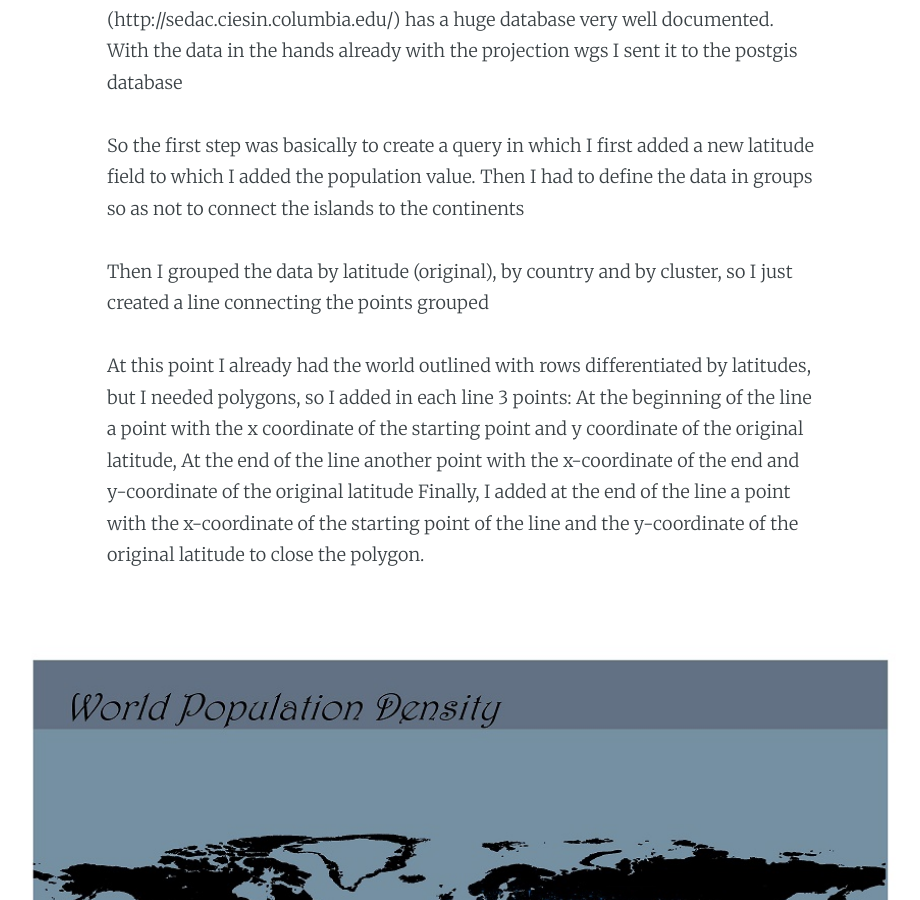
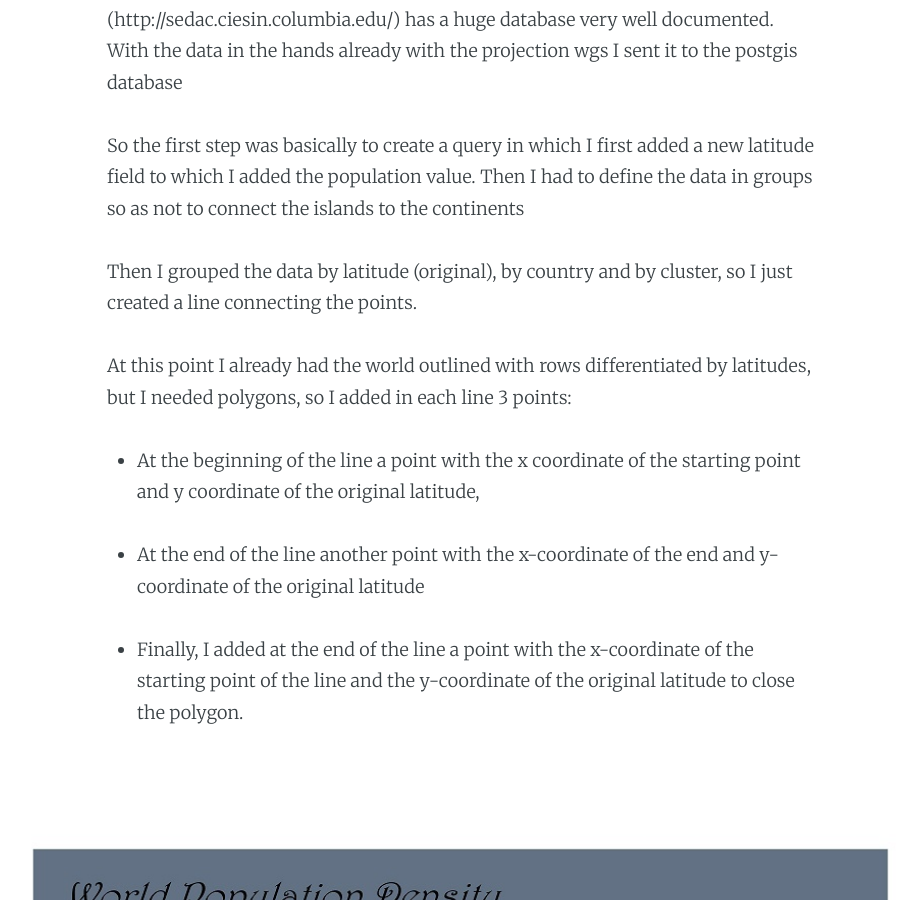
Before and after one commit to LRSCardoso/LRSCardoso.github.io, a Jekyll site: the page built from _posts/2017-07-26-my-first-attempt.md, in a window 1280 px wide and 900 px high, scrolled down 382 px. Shown: the whole window, without its empty margins (178-1098 px from the left). Built offline with Jekyll 4.4.1, drawn with Linux system fonts in a browser that asks for light colours.

Commit message:
Update 2017-07-26-my-first-attempt.md

```diff
--- a/_posts/2017-07-26-my-first-attempt.md
+++ b/_posts/2017-07-26-my-first-attempt.md
@@ -16,15 +16,20 @@ With the data in the hands already with the projection wgs I sent it to the post
 So the first step was basically to create a query in which I first added a new latitude field to which I added the population value.
 Then I had to define the data in groups so as not to connect the islands to the continents
 
-Then I grouped the data by latitude (original), by country and by cluster, so I just created a line connecting the points grouped
+Then I grouped the data by latitude (original), by country and by cluster, so I just created a line connecting the points.
 
 At this point I already had the world outlined with rows differentiated by latitudes, but I needed polygons, so I added in each line 3 points:
-At the beginning of the line a point with the x coordinate of the starting point and y coordinate of the original latitude,
-At the end of the line another point with the x-coordinate of the end and y-coordinate of the original latitude
-Finally, I added at the end of the line a point with the x-coordinate of the starting point of the line and the y-coordinate of the original latitude to close the polygon.
+
+* At the beginning of the line a point with the x coordinate of the starting point and y coordinate of the original latitude,
+
+* At the end of the line another point with the x-coordinate of the end and y-coordinate of the original latitude
+
+* Finally, I added at the end of the line a point with the x-coordinate of the starting point of the line and the y-coordinate of the original latitude to close the polygon.
 
 <br>
+
 ![Alt Text](http://LRSCardoso.github.io/mapa_linhas_populacao_lt.jpg)
+
 <br>
 globe version
 <br>
```
